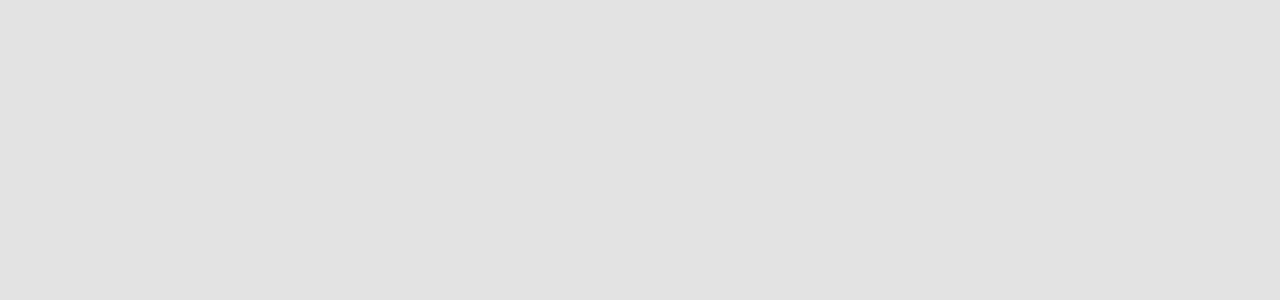
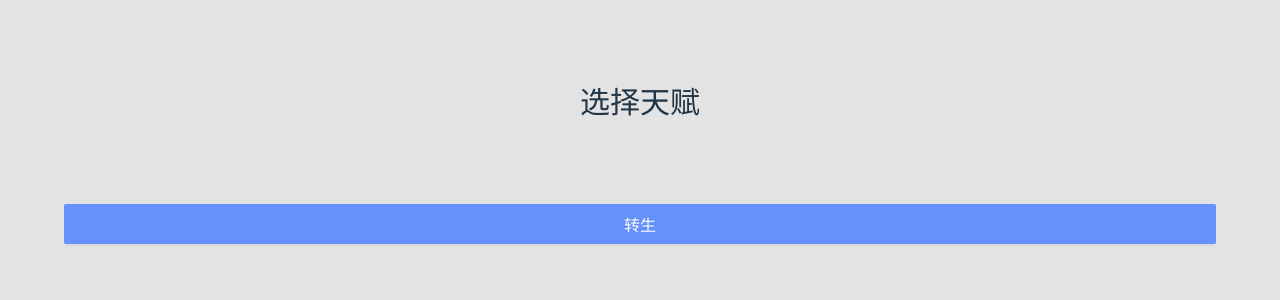
Before and after one commit to hs185556/lifeMod, a Vue app: page /choice in a window 1280 px wide. Before the commit this address had no page. Shown: the top 300 px of the page. Built offline with nearby package versions, Linux system fonts and the light colour scheme.

Commit message:
feat:choice UI

```diff
--- /dev/null
+++ b/src/pages/choice/index.vue
@@ -0,0 +1,19 @@
+<script setup></script>
+
+<template>
+  <div class="header">选择天赋</div>
+  <div class="content">
+    <div class="btn">转生</div>
+  </div>
+</template>
+
+<style scoped>
+.header {
+  padding: 3em;
+  font-weight: 700;
+  font-size: 30px;
+}
+.content {
+  padding: 0 4em;
+}
+</style>
--- a/src/pages/mod/index.vue
+++ b/src/pages/mod/index.vue
@@ -1,9 +1,18 @@
-<script setup></script>
+<script setup>
+import { useRouter } from "vue-router";
+
+const router = useRouter();
+
+// 跳转页面
+function toPage() {
+  router.push({ path: "/choice" });
+}
+</script>
 
 <template>
   <div class="header">Mod</div>
   <div class="content">
-    <div class="btn">测试Mod</div>
+    <div class="btn" @click="toPage()">测试Mod</div>
   </div>
 </template>
 
--- a/src/router/index.js
+++ b/src/router/index.js
@@ -14,6 +14,10 @@ const routes = [
     path: "/mod",
     component: () => import("pages/mod"),
   },
+  {
+    path: "/choice",
+    component: () => import("pages/choice"),
+  },
 ];
 
 // 创建路由
```
